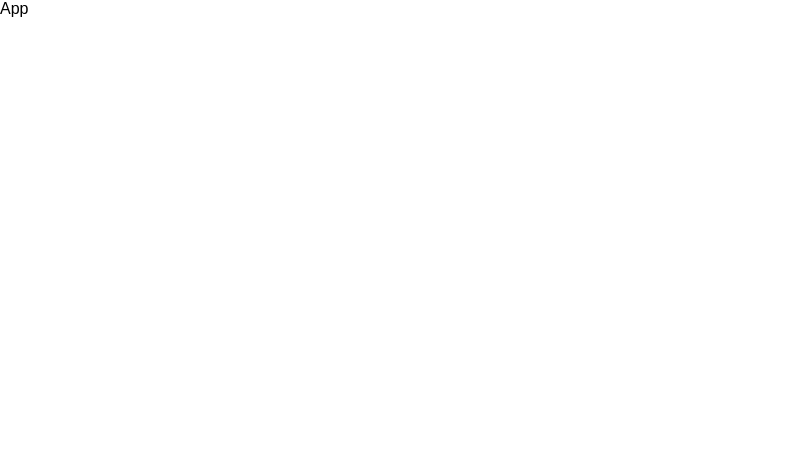
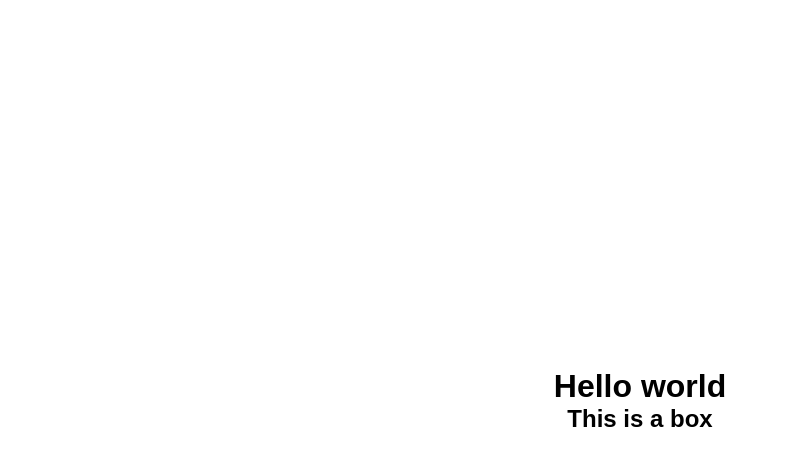
Before and after one commit to Tulasijoshua/react-darkmode, a React (Vite) app: page / in a window 1280 px wide. Shown: the top 466 px of the page, without its empty margins (0-788 px from the left). Built offline with nearby package versions, Linux system fonts and the light colour scheme.

Commit message:
Feat: Adding content

```diff
--- /dev/null
+++ b/src/App.css
@@ -0,0 +1,9 @@
+.App {
+  width: 100%;
+  height: 100vh;
+  display: flex;
+  flex-direction: column;
+  justify-content: center;
+  align-items: center;
+  background-color: white;
+}
--- a/src/App.jsx
+++ b/src/App.jsx
@@ -1,8 +1,14 @@
 import React from 'react'
+import './App.css'
 
 const App = () => {
   return (
-    <div>App</div>
+    <div className='App'>
+      <h1 className='title'>Hello world</h1>
+      <div className='box'>
+        <h2>This is a box</h2>
+      </div>
+    </div>
   )
 }
 
```
